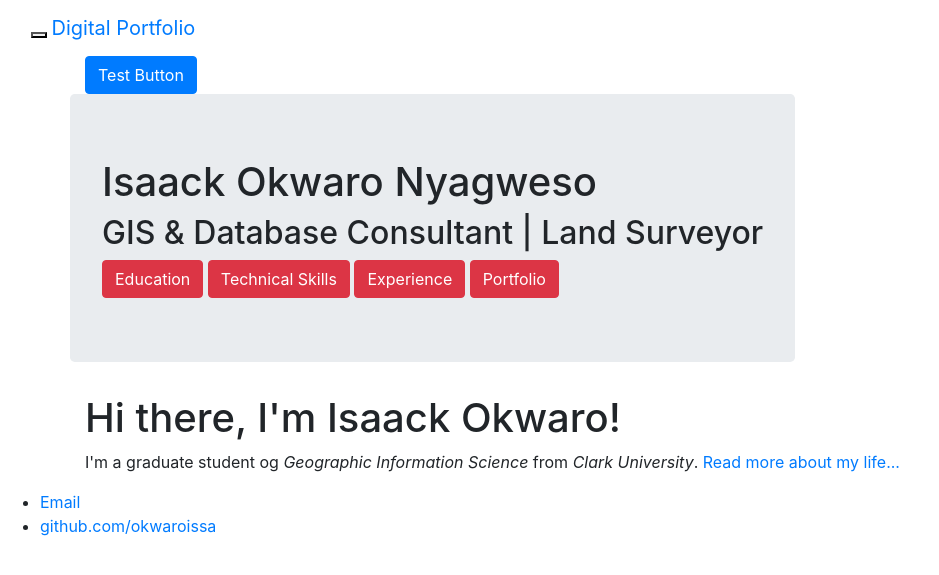
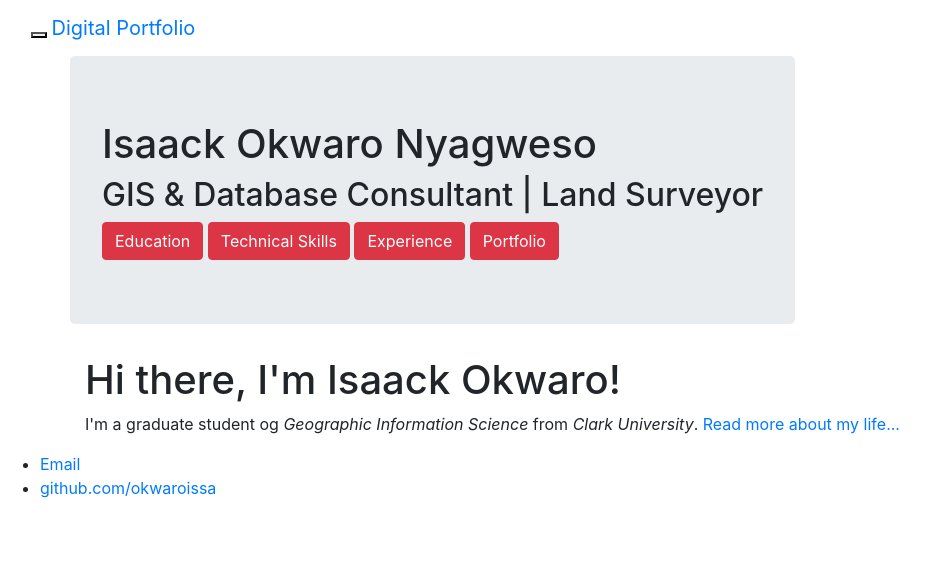
Before and after one commit to okwaroissa/okwaroissa.github.io, a Jekyll site: the page built from index.html, in a window 1280 px wide. Shown: the top 575 px of the page, without its empty margins (0-939 px from the left). Built offline with Jekyll 4.4.1, drawn with Linux system fonts in a browser that asks for light colours.

Commit message:
Update default.html

```diff
--- a/_layouts/default.html
+++ b/_layouts/default.html
@@ -42,8 +42,6 @@
 
 			<div class="container">
 
-				<button type = "button" class = "btn btn-primary">Test Button</button>
-
 			{{ content }}
 
 			</div><!-- /.container -->
```
